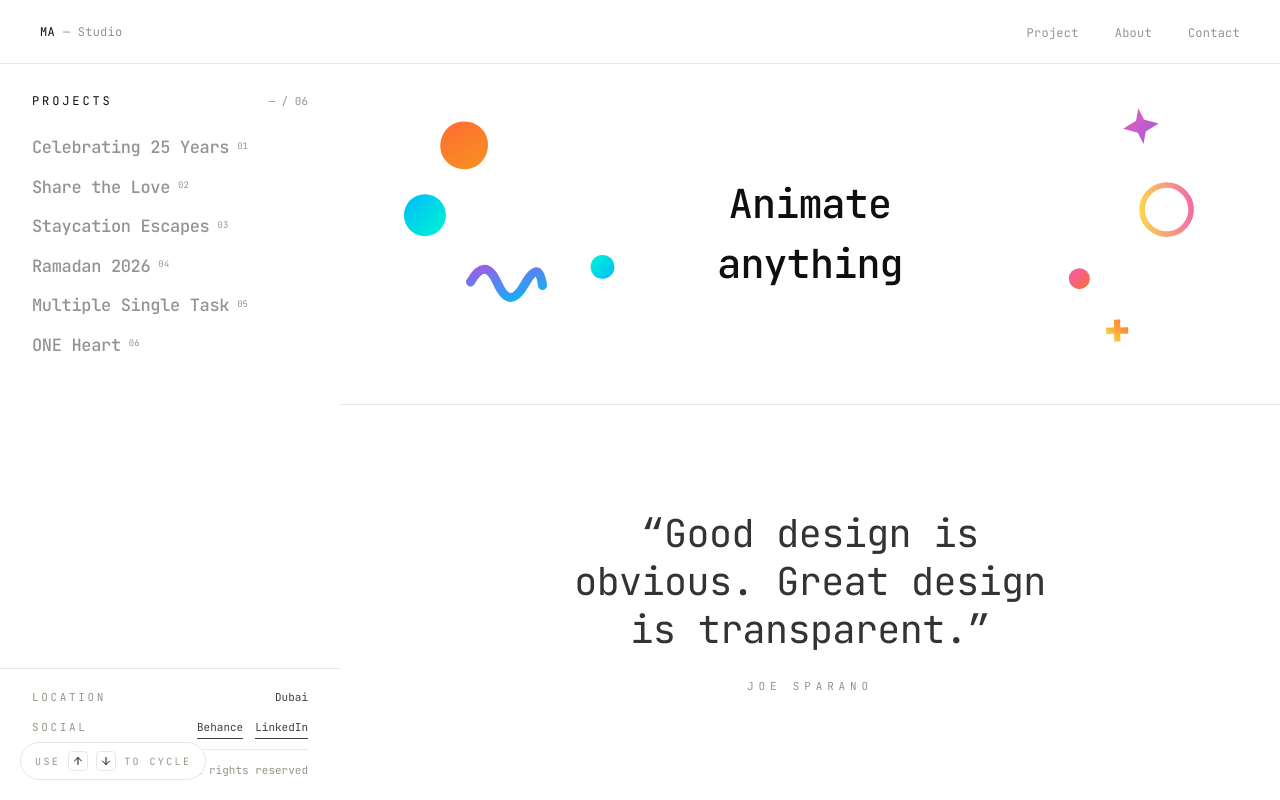
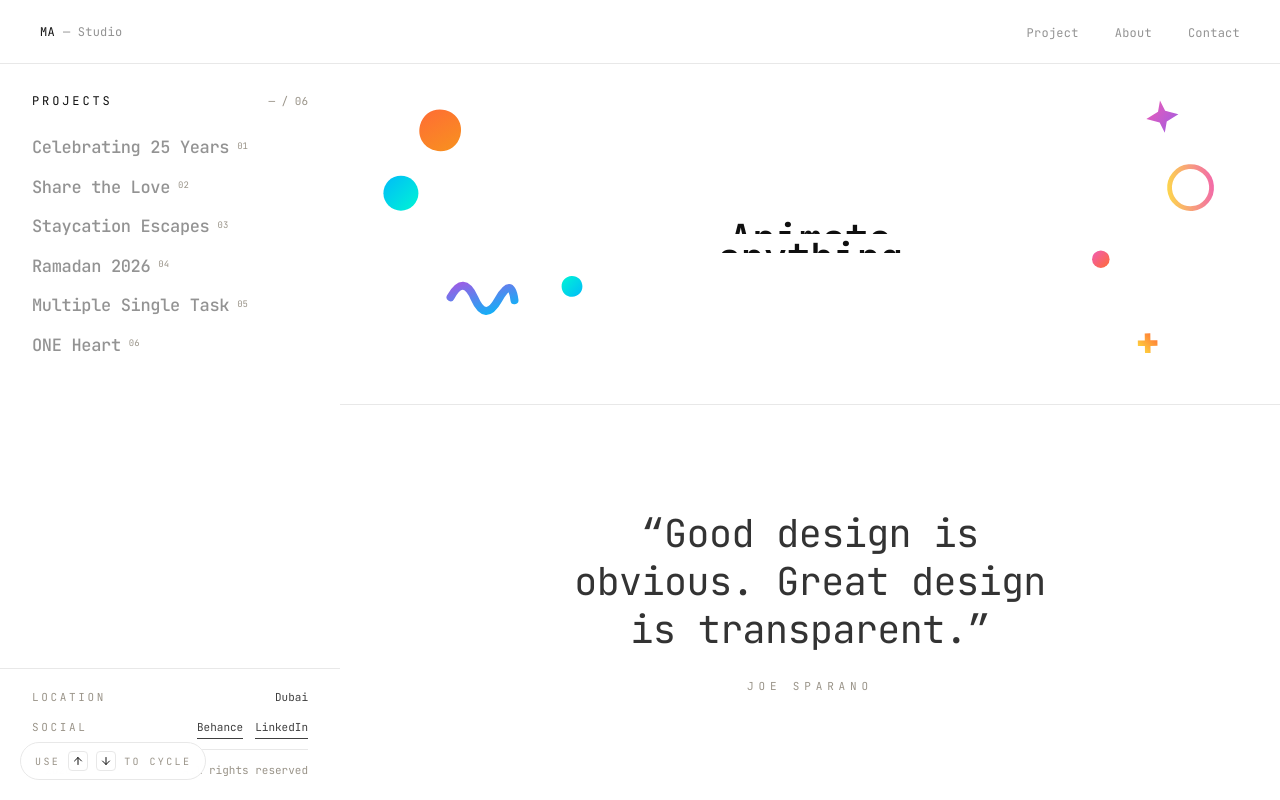
Before and after one commit to themorshedalam/themorshedportfolio, a Next.js app: page / in a window 1280 px wide. Built offline with nearby package versions, Linux system fonts and the light colour scheme.

Commit message:
Rebuild Animate Anything: GSAP-style clip-reveal letters that loop every 10 seconds

```diff
--- a/src/components/portfolio/animated-hero.tsx
+++ b/src/components/portfolio/animated-hero.tsx
@@ -1,14 +1,14 @@
 "use client";
 
-import { useRef } from "react";
+import { useRef, useEffect, useState } from "react";
 import { motion, useMotionValue, useSpring, useTransform, type MotionValue } from "framer-motion";
 
 /**
- * GSAP-inspired animated hero section.
- * Dark text on white background, JetBrains Mono font.
- * Floating geometric shapes with gradients drift + rotate around
- * an "Animate anything" style headline with per-character reveal.
- * Shapes react to mouse movement with parallax.
+ * GSAP-inspired animated hero — "Animate anything"
+ * Each letter slides down from behind a clip mask (overflow hidden),
+ * staggered left to right. Loops every 10 seconds.
+ * Floating gradient shapes drift + rotate around the text with mouse parallax.
+ * Black text on white background, JetBrains Mono font.
  */
 
 type ShapeType = "blob" | "star" | "circle" | "ring" | "squiggle" | "plus";
@@ -25,22 +25,42 @@ type ShapeConfig = {
 };
 
 const shapes: ShapeConfig[] = [
-  { type: "blob", gradient: ["#FF6B35", "#F7931E"], style: { top: "15%", left: "8%" }, size: 80, duration: 8, delay: 0.2, depth: 0.8, rotateRange: [-30, 30] },
-  { type: "star", gradient: ["#9B5DE5", "#F15BB5"], style: { top: "10%", right: "12%" }, size: 50, duration: 6, delay: 0.4, depth: 0.5, rotateRange: [0, 180] },
-  { type: "circle", gradient: ["#00BBF9", "#00F5D4"], style: { top: "40%", left: "5%" }, size: 60, duration: 10, delay: 0.1, depth: 0.9, rotateRange: [0, 0] },
-  { type: "ring", gradient: ["#FEE440", "#F15BB5"], style: { top: "35%", right: "8%" }, size: 70, duration: 7, delay: 0.3, depth: 0.6, rotateRange: [0, 360] },
-  { type: "squiggle", gradient: ["#9B5DE5", "#00BBF9"], style: { bottom: "18%", left: "12%" }, size: 90, duration: 9, delay: 0.5, depth: 0.4, rotateRange: [-15, 15] },
-  { type: "plus", gradient: ["#FF6B35", "#FEE440"], style: { bottom: "15%", right: "15%" }, size: 45, duration: 5, delay: 0.15, depth: 0.7, rotateRange: [0, 90] },
-  { type: "circle", gradient: ["#F15BB5", "#FF6B35"], style: { top: "60%", right: "20%" }, size: 30, duration: 6, delay: 0.6, depth: 0.3, rotateRange: [0, 0] },
-  { type: "blob", gradient: ["#00F5D4", "#00BBF9"], style: { bottom: "30%", left: "25%" }, size: 40, duration: 11, delay: 0.25, depth: 0.5, rotateRange: [-20, 20] },
+  { type: "blob", gradient: ["#FF6B35", "#F7931E"], style: { top: "12%", left: "6%" }, size: 70, duration: 8, delay: 0.2, depth: 0.8, rotateRange: [-30, 30] },
+  { type: "star", gradient: ["#9B5DE5", "#F15BB5"], style: { top: "8%", right: "10%" }, size: 45, duration: 6, delay: 0.4, depth: 0.5, rotateRange: [0, 180] },
+  { type: "circle", gradient: ["#00BBF9", "#00F5D4"], style: { top: "35%", left: "3%" }, size: 50, duration: 10, delay: 0.1, depth: 0.9, rotateRange: [0, 0] },
+  { type: "ring", gradient: ["#FEE440", "#F15BB5"], style: { top: "30%", right: "6%" }, size: 60, duration: 7, delay: 0.3, depth: 0.6, rotateRange: [0, 360] },
+  { type: "squiggle", gradient: ["#9B5DE5", "#00BBF9"], style: { bottom: "15%", left: "10%" }, size: 80, duration: 9, delay: 0.5, depth: 0.4, rotateRange: [-15, 15] },
+  { type: "plus", gradient: ["#FF6B35", "#FEE440"], style: { bottom: "12%", right: "12%" }, size: 40, duration: 5, delay: 0.15, depth: 0.7, rotateRange: [0, 90] },
+  { type: "circle", gradient: ["#F15BB5", "#FF6B35"], style: { top: "55%", right: "18%" }, size: 25, duration: 6, delay: 0.6, depth: 0.3, rotateRange: [0, 0] },
+  { type: "blob", gradient: ["#00F5D4", "#00BBF9"], style: { bottom: "25%", left: "22%" }, size: 35, duration: 11, delay: 0.25, depth: 0.5, rotateRange: [-20, 20] },
 ];
+
+const word1 = "Animate".split("");
+const word2 = "anything".split("");
+
+// Total animation duration: stagger + letter duration + hold = ~10s loop
+const STAGGER = 0.06;
+const LETTER_DURATION = 0.6;
+const HOLD = 4.5;
+const LOOP_DURATION = word1.length * STAGGER + LETTER_DURATION + HOLD;
 
 export function AnimatedHero() {
   const containerRef = useRef<HTMLDivElement>(null);
+  const [loopKey, setLoopKey] = useState(0);
+
+  // Mouse parallax
   const mx = useMotionValue(0);
   const my = useMotionValue(0);
   const sx = useSpring(mx, { stiffness: 50, damping: 20, mass: 0.5 });
   const sy = useSpring(my, { stiffness: 50, damping: 20, mass: 0.5 });
+
+  // Loop the animation every ~10 seconds
+  useEffect(() => {
+    const interval = setInterval(() => {
+      setLoopKey((k) => k + 1);
+    }, LOOP_DURATION * 1000);
+    return () => clearInterval(interval);
+  }, []);
 
   const handleMouse = (e: React.MouseEvent) => {
     const rect = containerRef.current?.getBoundingClientRect();
@@ -48,9 +68,6 @@ export function AnimatedHero() {
     mx.set(((e.clientX - rect.left) / rect.width - 0.5) * 2);
     my.set(((e.clientY - rect.top) / rect.height - 0.5) * 2);
   };
-
-  const headline1 = "Animate".split("");
-  const headline2 = "anything".split("");
 
   return (
     <div
@@ -63,44 +80,67 @@ export function AnimatedHero() {
         <FloatingShape key={i} shape={shape} index={i} mouseX={sx} mouseY={sy} />
       ))}
 
-      {/* Headline text — GSAP-style staggered drop-in with bounce */}
-      <div className="relative z-10 text-center">
-        <div className="flex justify-center overflow-hidden">
-          {headline1.map((char, i) => (
-            <motion.span
-              key={`l1-${i}`}
-              initial={{ y: "120%", opacity: 0 }}
-              animate={{ y: "0%", opacity: 1 }}
-              transition={{
-                delay: 0.3 + i * 0.06,
-                duration: 0.7,
-                ease: [0.22, 1, 0.36, 1],
-              }}
-              className="font-mono-display inline-block text-[clamp(1.5rem,4vw,2.5rem)] text-foreground"
-            >
-              {char === " " ? "\u00A0" : char}
-            </motion.span>
+      {/* Headline — GSAP-style clip reveal, loops every 10s */}
+      <div key={loopKey} className="relative z-10 text-center">
+        {/* Line 1: Animate */}
+        <div className="flex justify-center">
+          {word1.map((char, i) => (
+            <ClipLetter
+              key={`w1-${i}`}
+              char={char}
+              delay={i * STAGGER}
+              duration={LETTER_DURATION}
+            />
           ))}
         </div>
-        <div className="flex justify-center overflow-hidden">
-          {headline2.map((char, i) => (
-            <motion.span
-              key={`l2-${i}`}
-              initial={{ y: "120%", opacity: 0 }}
-              animate={{ y: "0%", opacity: 1 }}
-              transition={{
-                delay: 0.3 + (headline1.length + i) * 0.06,
-                duration: 0.7,
-                ease: [0.22, 1, 0.36, 1],
-              }}
-              className="font-mono-display inline-block text-[clamp(1.5rem,4vw,2.5rem)] text-foreground"
-            >
-              {char === " " ? "\u00A0" : char}
-            </motion.span>
+        {/* Line 2: anything */}
+        <div className="flex justify-center">
+          {word2.map((char, i) => (
+            <ClipLetter
+              key={`w2-${i}`}
+              char={char}
+              delay={(word1.length + i) * STAGGER}
+              duration={LETTER_DURATION}
+            />
           ))}
         </div>
       </div>
     </div>
+  );
+}
+
+/**
+ * A single letter that slides down from behind a clip mask.
+ * Uses overflow:hidden on the outer span and translateY on the inner span.
+ */
+function ClipLetter({
+  char,
+  delay,
+  duration,
+}: {
+  char: string;
+  delay: number;
+  duration: number;
+}) {
+  return (
+    <span
+      className="inline-block overflow-hidden align-bottom"
+      style={{ height: "1.2em", lineHeight: 1.2 }}
+    >
+      <motion.span
+        initial={{ y: "-110%" }}
+        animate={{ y: "0%" }}
+        transition={{
+          delay,
+          duration,
+          ease: [0.22, 1, 0.36, 1],
+        }}
+        className="font-mono-display inline-block text-[clamp(1.5rem,4vw,2.5rem)] text-foreground"
+        style={{ display: "inline-block" }}
+      >
+        {char === " " ? "\u00A0" : char}
+      </motion.span>
+    </span>
   );
 }
 
```
